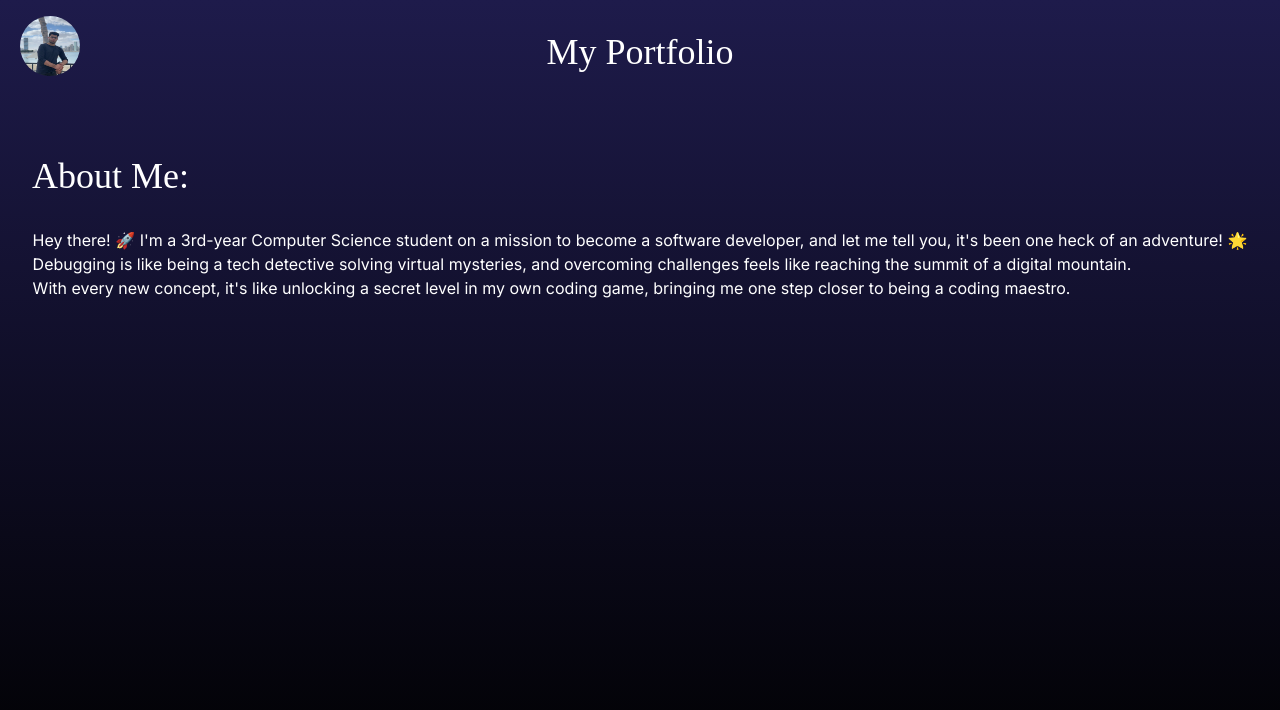
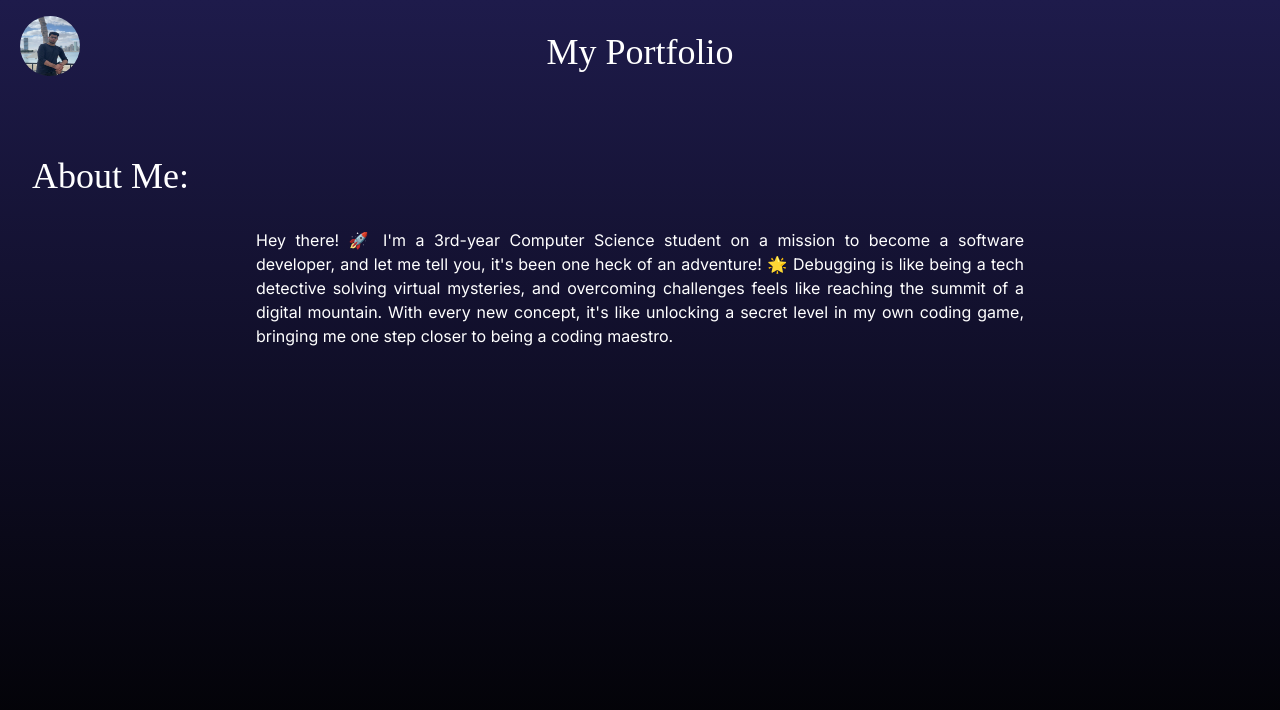
Before and after one commit to GamingSeries/my-portfolio, a Next.js app: page / in a window 1280 px wide. Shown: the top 710 px of the page. Built offline with nearby package versions, Linux system fonts and the light colour scheme.

Commit message:
changed the file name

```diff
--- a/app/page.tsx
+++ b/app/page.tsx
@@ -1,5 +1,5 @@
 import React from 'react';
-import MyComponent from '../components/mycomponents';
+import MyComponent from '../components/navbar';
 
 const HomePage: React.FC = () => {
   return (
--- a/components/mycomponents.tsx
+++ b/components/navbar.tsx
@@ -15,22 +15,20 @@ const MyComponent: React.FC = () => {
         <Image
           className="w-[40px] h-[40px] md:w-[50px] md:h-[50px] lg:w-[60px] lg:h-[60px] absolute rounded-full"
           src="/images/23bc50b4-9ba0-423a-a149-279afc732e98.JPG"
-          alt="Profile"
-          width={60}  // Set the width you need
-          height={60} // Set the height you need
+          alt="Profile Picture"
+          width={60}
+          height={60}
           style={{ left: '20px', top: '16px' }}
         />
       </div>
 
-      <div className='text-white text-2xl md:text-3xl lg:text-4xl font-normal font-[Karma] p-4 md:p-7 lg:p-8 text-left' style={{ marginTop: '20px', marginRight: 'auto' }}>
+      <div className="text-white text-2xl md:text-3xl lg:text-4xl font-normal font-[Karma] p-4 md:p-7 lg:p-8 text-left" style={{ marginTop: '20px', marginRight: 'auto' }}>
         About Me:
       </div>
 
-      <div className='text-white'>
+      <div className="text-white" style={{ width: '60%', textAlign: 'justify' }}>
         Hey there! 🚀 I'm a 3rd-year Computer Science student on a mission to become a software developer, and let me tell you, it's been one heck of an adventure! 🌟
-        <br />
         Debugging is like being a tech detective solving virtual mysteries, and overcoming challenges feels like reaching the summit of a digital mountain.
-        <br />
         With every new concept, it's like unlocking a secret level in my own coding game, bringing me one step closer to being a coding maestro.
       </div>
     </div>
```
